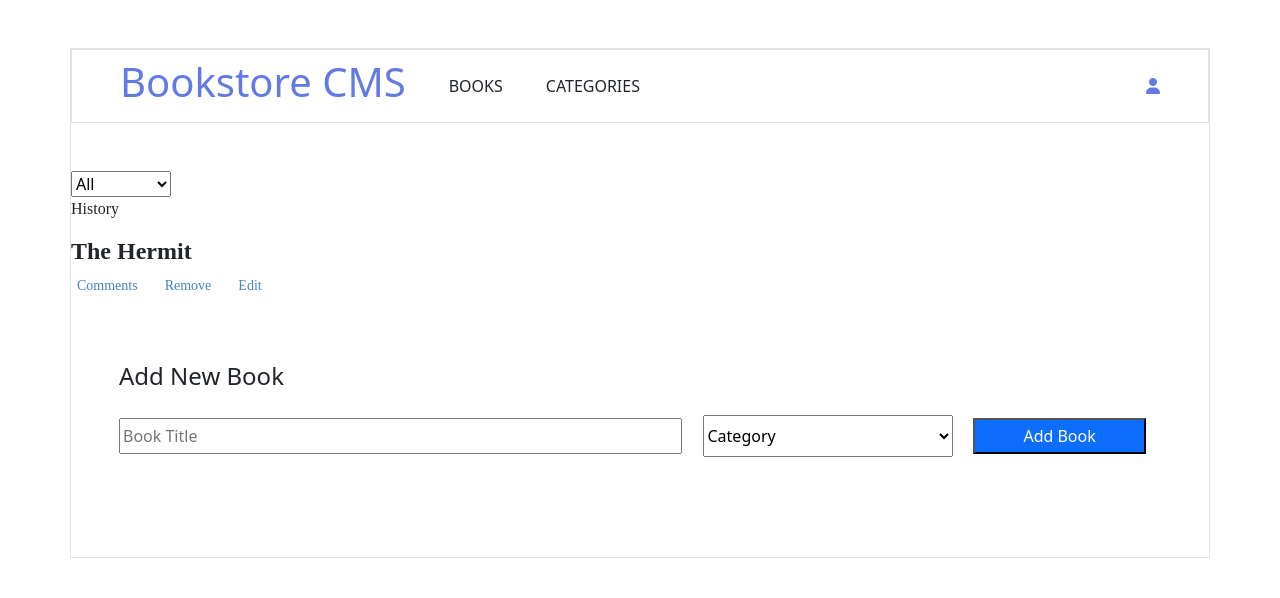
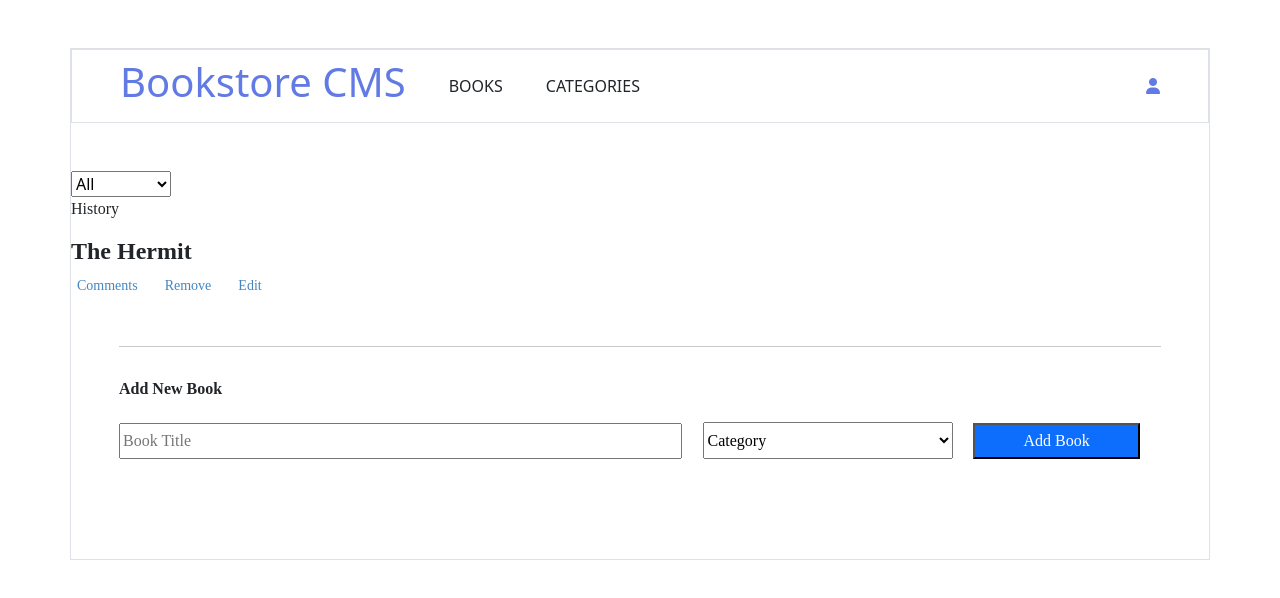
Before and after one commit to george-shammar/bookstore-cmss, a React (Create React App) app: page / in a window 1280 px wide. Shown: the top 598 px of the page. Built offline with nearby package versions, Linux system fonts and the light colour scheme.

Commit message:
Style text in Bookform components

```diff
--- a/src/containers/BooksForm.js
+++ b/src/containers/BooksForm.js
@@ -34,8 +34,9 @@ const BooksForm = () => {
   };
 
   return (
-    <div className="form mt-5 mx-5">
-      <h4 className="py-3">Add New Book</h4>
+    <div className="form mt-5 mx-5 font">
+      <hr />
+      <h6 className="py-3 fw-bold">Add New Book</h6>
       <form onSubmit={handleSubmit}>
         <input className="book-title py-1" type="text" name="title" placeholder="Book Title" value={title} onChange={changeTitle} required />
         <select className="category py-2" value={category} onChange={changeCategory}>
```
